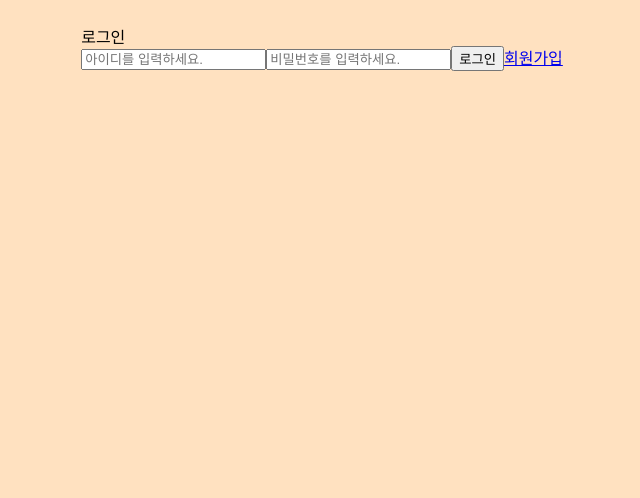
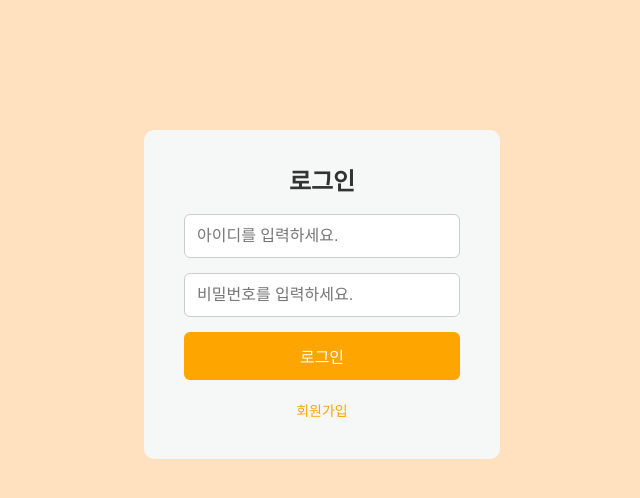
Before and after one commit to Dayeon-Cheon/pocket-money-tracker-auth, a React (Vite) app: page /login in a window 1280 px wide. Shown: the top 498 px of the page, without its empty margins (318-958 px from the left). Built offline with nearby package versions, Linux system fonts and the light colour scheme.

Commit message:
style: login

```diff
--- a/src/pages/Login.jsx
+++ b/src/pages/Login.jsx
@@ -3,6 +3,7 @@ import { useState, useContext } from "react";
 import { useNavigate } from "react-router-dom";
 import { userLogin } from "../api/auth";
 import { AuthContext } from "../context/AuthContext";
+import styled from "styled-components";
 
 function Login() {
   const [id, setId] = useState("");
@@ -37,33 +38,88 @@ function Login() {
 
   return (
     <>
-      <section>
-        <div>로그인</div>
-        <form onSubmit={handleLogin}>
-          <div>
-            <input
+      <LoginSection>
+        <TitleDiv>로그인</TitleDiv>
+        <FormDiv onSubmit={handleLogin}>
+          <LoginInput
             type="text"
             value={id}
-              onChange={(e) => {
-                setId(e.target.value);
-              }}
+            onChange={(e) => setId(e.target.value)}
             placeholder="아이디를 입력하세요."
-            ></input>
-            <input
+          />
+          <LoginInput
             type="password"
             value={password}
-              onChange={(e) => {
-                setPassword(e.target.value);
-              }}
+            onChange={(e) => setPassword(e.target.value)}
             placeholder="비밀번호를 입력하세요."
-            ></input>
-            <button type="submit">로그인</button>
-            <Link to="/join">회원가입</Link>
-          </div>
-        </form>
-      </section>
+          />
+          <LoginButton type="submit">로그인</LoginButton>
+          <StyledLink to="/join">회원가입</StyledLink>
+        </FormDiv>
+      </LoginSection>
     </>
   );
 }
 
 export default Login;
+
+const LoginSection = styled.section`
+  display: flex;
+  flex-direction: column;
+  align-items: center;
+  justify-content: center;
+  background: #f6f7f7;
+  padding: 20px;
+  border-radius: 10px;
+  margin-top: 100px;
+`;
+
+const TitleDiv = styled.div`
+  text-align: center;
+  font-size: 24px;
+  font-weight: bold;
+  margin-top: 20px;
+  color: #333;
+`;
+
+const FormDiv = styled.form`
+  display: flex;
+  flex-direction: column;
+  align-items: center;
+  gap: 15px;
+  padding: 20px;
+`;
+
+const LoginInput = styled.input`
+  padding: 12px;
+  border-radius: 6px;
+  border: 1px solid #ccc;
+  width: 300px;
+  max-width: 250px;
+  font-size: 16px;
+`;
+
+const LoginButton = styled.button`
+  padding: 12px 20px;
+  border-radius: 6px;
+  border: none;
+  background-color: orange;
+  color: white;
+  font-size: 16px;
+  cursor: pointer;
+  width: 100%;
+  max-width: 300px;
+  &:hover {
+    opacity: 0.8;
+  }
+`;
+
+const StyledLink = styled(Link)`
+  margin-top: 10px;
+  color: orange;
+  text-decoration: none;
+  font-size: 14px;
+  &:hover {
+    text-decoration: underline;
+  }
+`;
```
Lines whose indentation alone changed are shown as unchanged.
